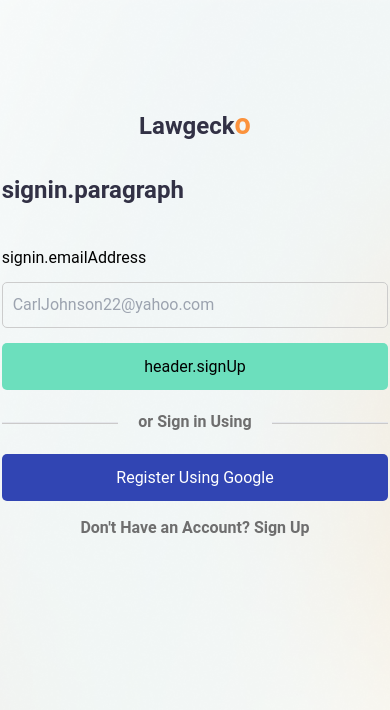
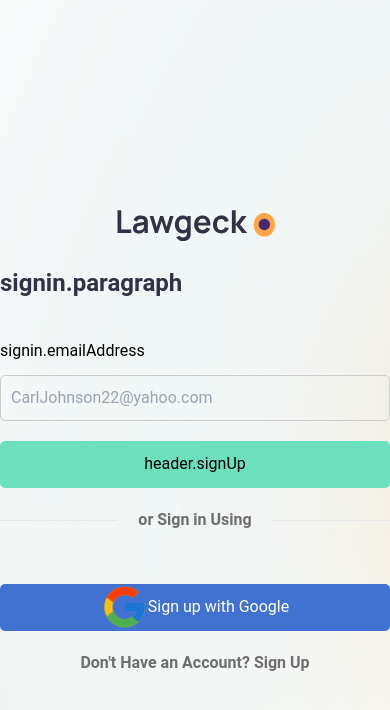
Before and after one commit to lawgeckobyglappy/lawgecko-frontend, a Vue app: page /signin in a window 390 px wide. Shown: the top 710 px of the page. Built offline with nearby package versions, Linux system fonts and the light colour scheme; no server answers; what vue3-google-login would draw is missing.

Commit message:
implement responsiveness on signup and sign in

```diff
--- a/src/views/SignIn.vue
+++ b/src/views/SignIn.vue
@@ -3,13 +3,13 @@
         <div class="signin-inner-container">
 
             <div class="image-container">
-                <div class="image rounded-top"></div> <!-- First div with rounded top -->
-                <div class="image"></div> <!-- Second div (no rounded borders) -->
-                <div class="image rounded-bottom"></div> <!-- Third div with rounded bottom -->
+                <img src="../assets/images/auth.png" class="w-full" />
             </div>
 
         <div class="form-content">
-            <h1 class="mb-8 mt-1 text-heading-text font-bold text-2xl">Lawgeck<span class="text-orange-400"><span class="big-o">o</span></span></h1>
+            <div class="logo">
+                <img src="/logo.svg" alt="lawgecko logo" class="w-40 logo mb-50" />
+            </div>
             <p class="mb-10 text-heading-text font-bold text-2xl">{{$t('signin.paragraph')}}</p>
             <div class="form">
                 <form @submit.prevent="submit">
@@ -39,8 +39,9 @@
                     <hr/>
                 </div>
             </div>
-            <button class="google-button" @click="registerUsingGoogle">
-                Register Using Google
+            <button id="google-btn" class="bg-btn-blue mt-8 mb-5 text-white" @click="googleAuth">
+                <img src="../assets/images/google.png"/>
+                Sign up with Google
             </button>
             <div class="signin-link">
                 <p class="text-center">Don't Have an Account? <a href="SignUp">Sign Up</a></p>
@@ -131,7 +132,10 @@
 }
 </script>
 <style scoped>
-.signin-container{
+.logo {
+  margin: 15px auto 10px;
+}
+.signin-container {
   background-image: url("../assets/images/backgroundImage.png");
   background-size: cover;
   background-position: center;
@@ -140,7 +144,7 @@
   align-items: center;
   min-height: 100vh;
 }
-.signin-inner-container{
+.signin-inner-container {
   display: flex;
   align-items: center;
   width: 100%;
@@ -148,37 +152,19 @@
 .form-content {
   display: flex;
   flex-direction: column;
-  margin: auto;
+  width: 100%;
+  margin: 0 auto;
+  margin-left: 150px;
+  margin-right: 150px;
 }
-/* Images*/
+/* Images */
 .image-container {
   display: flex;
   flex-direction: column;
-  margin-right: 20px;
   margin-left: 10px;
+  width: 50%;
 }
-
-.image {
-  width: 300px;
-  height: 180px;
-  background-color: #ccc;
-  margin-bottom: 1px;
-}
-
-.rounded-top {
-  border-top-left-radius: 10px;
-  border-top-right-radius: 10px;
-}
-
-.rounded-bottom {
-  border-bottom-left-radius: 10px;
-  border-bottom-right-radius: 10px;
-}
-.signin-inner-container h1 {
-    text-align: center;
-    margin-bottom: 3vh;
-}
-.or-demarcation{
+.or-demarcation {
   display: grid;
   grid-template-columns: 1fr auto 1fr;
   grid-gap: 10px;
@@ -194,14 +180,14 @@
   font-weight: 600;
   color: #6E6E6E;
 }
-.form input{
+.form input {
   width: 100%;
   padding: 10px;
-    margin-bottom: 15px;
+  margin-bottom: 20px;
   border: 1px solid #ccc;
   border-radius: 5px;
 }
-.form button{
+.form button {
   width: 100%;
   height: 47px;
   padding: 10px;
@@ -211,46 +197,21 @@
   justify-content: center;
   align-items: center;
 }
-.auth {
-    display: flex;
-    justify-content: space-between;
-    max-width: 150px;
-    margin: 10px auto;
-}
-.auth button {
-    border: 1px solid gray;
-    border-radius: 5px;
-    display: flex;
-    flex-direction: row;
-}
-.auth button img {
-    height: 30px;
-    width: 30px;
-    padding: 5px;
-}
-.error input{
+.error input {
   border-color: red;
 }
-.big-o {
-    font-size: 1.2em;
+.signin-link {
+  font-weight: 600;
+  color: #6E6E6E;
 }
-  .google-button {
-    background-color: rgb(49, 69, 179);
-    color: white;
-    border: none;
-    display: flex;
-    align-items: center;
-    justify-content: center;
+button {
   width: 100%;
   height: 47px;
   padding: 10px;
   border-radius: 5px;
-    margin-bottom: 15px;
-    cursor: pointer;
-  }
-  .signin-link{
-    font-weight: 600;
-    color: #6E6E6E;
+  display: flex;
+  justify-content: center;
+  align-items: center;
 }
 @media (max-width: 768px) {
   .image-container {
@@ -260,6 +221,7 @@
     display: flex;
     flex-direction: column;
     margin-top: -200px;
+    margin: auto;
   }
 }
 </style>
--- a/src/views/SignUp.vue
+++ b/src/views/SignUp.vue
@@ -1,9 +1,9 @@
 <template>
     <div class="p-8 flex flex-row">
-        <div>
-             <img src="../assets/images/auth.png"  class="w-full" />
+      <div class="images">
+        <img src="../assets/images/auth.png" class="w-full" />
       </div>
-        <div class="w-9/12 border-solid flex flex-col align-center mt-5 mb-10">
+      <div class="w-9/12 border-solid flex flex-col align-center mt-5 mb-10 form-content">
         <div class="logo">
           <img src="/logo.svg" alt="lawgecko logo" class="w-40 logo" />
         </div>
@@ -15,13 +15,13 @@
                 <label>
                   {{ $t('signup.firstName') }}
                 </label>
-                            <input v-model="form.firstName" @keydown.space.prevent />
+                <input v-model="form.firstName" @keydown.space.prevent placeholder="Carl"/>
               </div>
               <div :class="{ 'error': form.lastNameError }">
                 <label>
                   {{ $t('signup.lastName') }}
                 </label>
-                            <input v-model="form.lastName" @keydown.space.prevent />
+                <input v-model="form.lastName" @keydown.space.prevent placeholder="Johnson"/>
               </div>
             </div>
             <div :class="{ 'error': form.usernameError }">
@@ -29,7 +29,7 @@
                 {{ $t('signup.username') }}
               </label>
               <p v-if="usernameExists" class="text-red-500 text-xs">* Username Already Exists</p>
-                        <input v-model="form.username" @keydown.space.prevent />
+              <input v-model="form.username" @keydown.space.prevent placeholder="carl_johnson"/>
             </div>
             <div :class="{ 'error': form.usernameError }">
               <label>
@@ -37,17 +37,17 @@
                 <!-- {{ $t('signup.phoneNumber') }} -->
               </label>
               <!-- <p v-if="usernameExists" class="text-red-500 text-xs">* Username Already Exists</p> -->
-                        <input />
+              <input placeholder="99808877"/>
             </div>
             <div :class="{ 'error': form.emailAddressError }">
               <label>
                 {{ $t('signup.emailAddress') }}
               </label>
               <p v-if="emailExists" class="text-red-500 text-xs">* Email Already Exists</p>
-                        <input v-model="form.emailAddress" />
+              <input v-model="form.emailAddress" placeholder="CarlJohnson22@yahoo.com"/>
             </div>
             <div class="policy-agreement" :class="{ 'error': !form.policySigned }">
-                        <input type="checkbox" id="checkboxInput" v-model="form.policySigned"/>
+              <input type="checkbox" id="checkboxInput" v-model="form.policySigned" />
               <label for="termsCheckbox">
                 <p class="text-xs text-red-500" v-if="form.policySigned === false">* Required</p>
                 {{$t('signup.terms')}}
@@ -62,11 +62,11 @@
           </form>
           <div class="or-demarcation">
             <div class="hr">
-                        <hr/>
+              <hr />
             </div>
             <p class="or-text">or Register Using</p>
             <div class="hr">
-                        <hr/>
+              <hr />
             </div>
           </div>
           <div class="auth">
@@ -82,13 +82,10 @@
   </template>
 
   <script>
-
   export default {
-
     data() {
-
       return {
-            form : {
+        form: {
           firstName: "",
           lastName: "",
           username: "",
@@ -106,11 +103,11 @@
         emailAddress: "",
         emailExists: "",
         usernameExists: "",
-        }
-    }
-}
+      };
+    },
+  };
+  </script>
 
-</script>
   <style scoped>
   .logo {
     margin-bottom: 20px;
@@ -122,11 +119,10 @@
   .name > div:first-child{
     margin-right: 10px;
   }
-.or-demarcation{
+  .or-demarcation {
     display: grid;
     grid-template-columns: 1fr auto 1fr;
     grid-gap: 10px;
-
   }
   .hr {
     height: 1.5px;
@@ -154,12 +150,12 @@
     align-items: center;
     margin: 20px 0 10px 0;
   }
-#checkboxInput{
+  #checkboxInput {
     width: 20px;
     height: 20px;
     margin-right: 10px;
   }
-button{
+  button {
     width: 100%;
     height: 47px;
     padding: 10px;
@@ -168,4 +164,22 @@
     justify-content: center;
     align-items: center;
   }
+  @media (max-width: 768px) {
+    .images {
+      display: none;
+    }
+    .name {
+      flex-direction: column;
+      width: 100%;
+    }
+    .form .policy-agreement label {
+      font-size: 12px;
+    }
+    button{
+        width: 100%;
+    }
+    .form-content{
+        width: 100%;
+    }
+  }
   </style>
```
Lines whose indentation alone changed are shown as unchanged.
